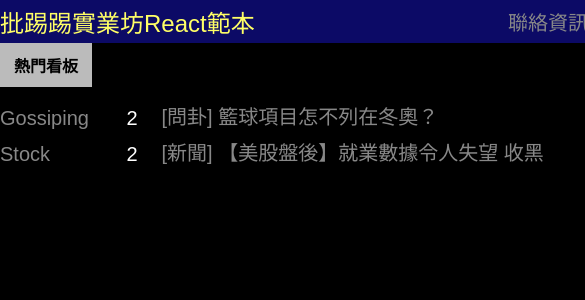
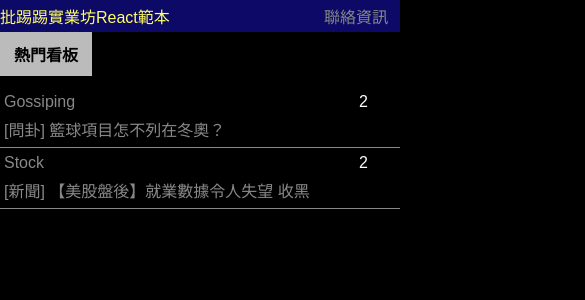
Before and after one commit to charlie-yen-rock/ptt-react-protfolio, a React (Create React App) app: page / in a window 390 px wide. Shown: the top 300 px of the page, 585 px wide, since content can reach past the window. Built offline with nearby package versions, Linux system fonts and the light colour scheme.

Commit message:
add respond css

```diff
--- a/src/App.css
+++ b/src/App.css
@@ -22,7 +22,7 @@ body {
 	list-style-type: none;
 	padding: 4px 0;
 	/*下述可達成置中，並確保在一定範圍內，所以內容不會壓縮到跑版*/
-	min-width: 600px;
+	min-width: 800px;
 	max-width: 1200px;
 	margin: 0 auto;
 }
@@ -39,7 +39,7 @@ body {
 }
 /*topics*/
 .topics {
-	min-width: 600px;
+	min-width: 800px;
 	max-width: 1200px;
 	margin: 0 auto;
 }
@@ -54,20 +54,20 @@ body {
 
 .titleGroup * {
 	text-decoration: none;
-	font-size: 20px;
 }
 .titleGroup {
 	padding-top: 16px;
 }
 .topic {
-	display: flex;
-	flex-direction: row;
-	align-items: end;
+	padding: 0 6px;
+}
+.topic p {
+	display: inline-block;
 	height: 36px;
+	margin: 0 auto;
 }
-
 .topic .topicName {
-	width: 173px;
+	width: 240px;
 	color: #888;
 }
 .topic .number {
@@ -78,12 +78,13 @@ body {
 
 .topic .title {
 	color: #888;
+	width: 500px;
 }
 
 /*articles*/
 .articles {
 	/* padding: 0 8rem; */
-	min-width: 600px;
+	min-width: 800px;
 	max-width: 1200px;
 	margin: 0 auto;
 }
@@ -127,7 +128,7 @@ body {
 
 /*articleContent*/
 .articleContent {
-	min-width: 600px;
+	min-width: 800px;
 	max-width: 1200px;
 	margin: 0 auto;
 }
@@ -185,6 +186,7 @@ body {
 	resize: none;
 	width: 100%;
 }
+/*.form select 以inline style寫*/
 .addReply input,
 .addReply button {
 	background-color: #bbb;
@@ -200,3 +202,71 @@ body {
 .addReply ::placeholder {
 	color: #000;
 }
+
+@media only screen and (max-width: 800px) {
+	* {
+		font-size: 16px;
+	}
+	/*nav*/
+	.nav ul {
+		min-width: 400px;
+		max-width: 800px;
+		margin: 0 auto;
+	}
+	.nav #logo a {
+		font-size: 16px;
+	}
+	/*topics*/
+	.topics {
+		min-width: 400px;
+		max-width: 800px;
+		margin: 0 auto;
+	}
+	.titleGroup {
+		padding-top: 0px;
+	}
+	.topic {
+		border-bottom: 1px solid #888;
+		padding: 6px 8px 6px 4px;
+	}
+	.topic p {
+		height: 24px;
+	}
+	.topic .topicName {
+		width: auto;
+	}
+	.topic .number {
+		float: right;
+	}
+	.topic .title {
+		display: block;
+		width: auto;
+	}
+	/*articles */
+	.articles {
+		min-width: 400px;
+		max-width: 800px;
+		margin: 0 auto;
+	}
+	.articles h1 {
+		font-size: 20px;
+	}
+	.articleGroup * {
+		background-color: #000;
+	}
+	.article {
+		border-bottom: 1px solid #888;
+		padding: 6px 8px 6px 4px;
+		margin: 0%;
+	}
+	.article p {
+		height: 24px;
+		padding: 0;
+	}
+	/*articleConten*/
+	.articleContent {
+		min-width: 400px;
+		max-width: 800px;
+		margin: 0 auto;
+	}
+}
--- a/src/features/articles/ArticleContent.js
+++ b/src/features/articles/ArticleContent.js
@@ -105,7 +105,7 @@ export function ArticleContent(props) {
 						</p>
 					</div>
 				))}
-				<di className="addReply">
+				<div className="addReply">
 					<input
 						placeholder="使用者名稱"
 						onChange={(e) => {
@@ -130,7 +130,7 @@ export function ArticleContent(props) {
 					<button onClick={handleClick}>
 						送出
 					</button>
-				</di>
+				</div>
 			</div>
 		</div>
 	);
```
